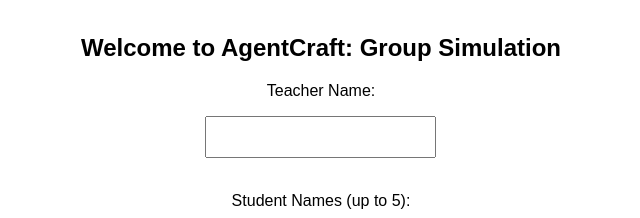
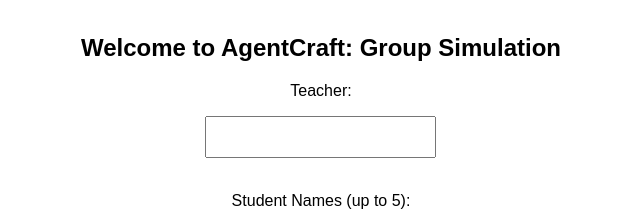
Before and after one commit to xenonpolaris/chatsimuquiz, a plain HTML site: page index.html in a window 1280 px wide. Shown: the part 147-365 px from the top of the page, 319-959 px from the left. Drawn offline with Linux system fonts and the light colour scheme.

Commit message:
index.html

```diff
--- a/index.html
+++ b/index.html
@@ -21,7 +21,7 @@
   <div id="nameModal" style="position:fixed;top:0;left:0;width:100%;height:100%;background:#fff;z-index:9999;display:flex;align-items:center;justify-content:center;">
     <div style="text-align:center;">
       <h2>Welcome to AgentCraft: Group Simulation</h2>
-      <p>Teacher Name:</p>
+      <p>Teacher:</p>
       <input type="text" id="teacherInput" style="padding:10px;font-size:16px;" /><br/><br/>
       <p>Student Names (up to 5):</p>
       <input type="text" id="student1" placeholder="Student 1" style="padding:10px;font-size:16px;" /><br/>
```
